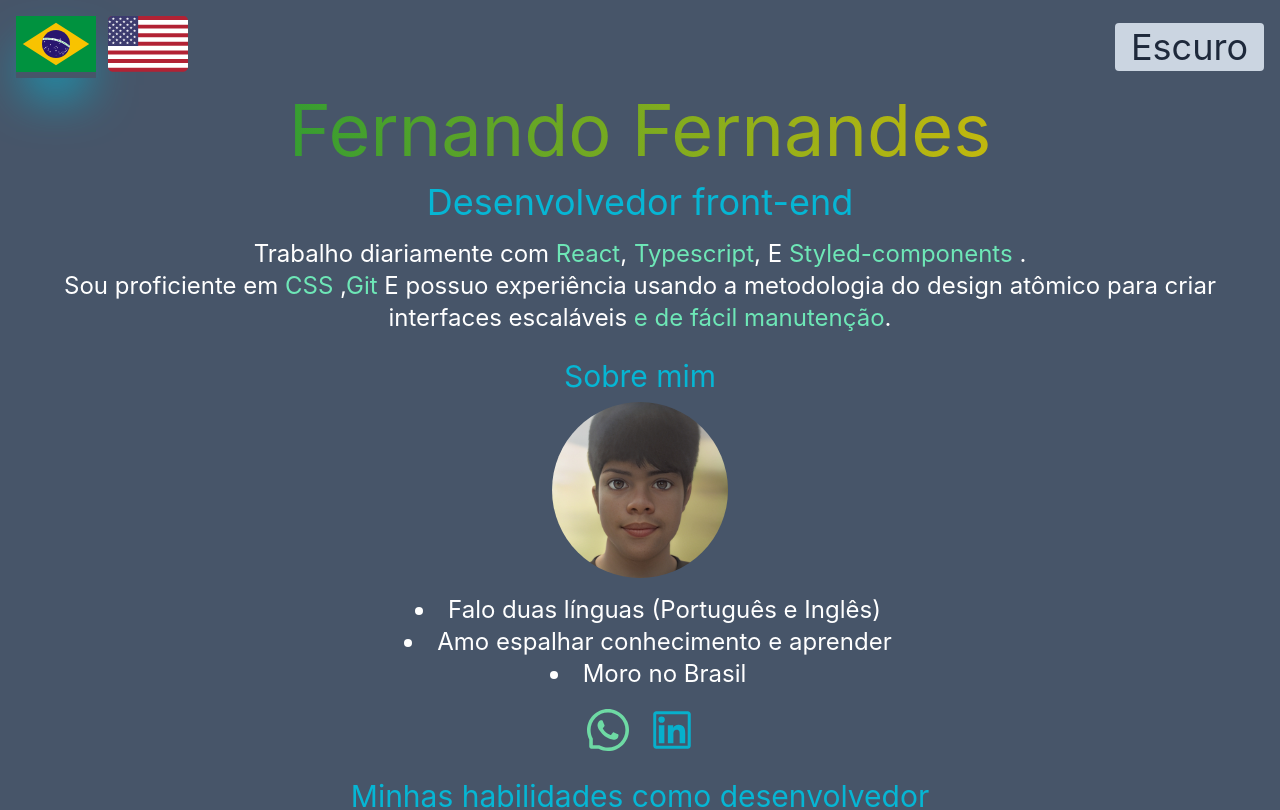
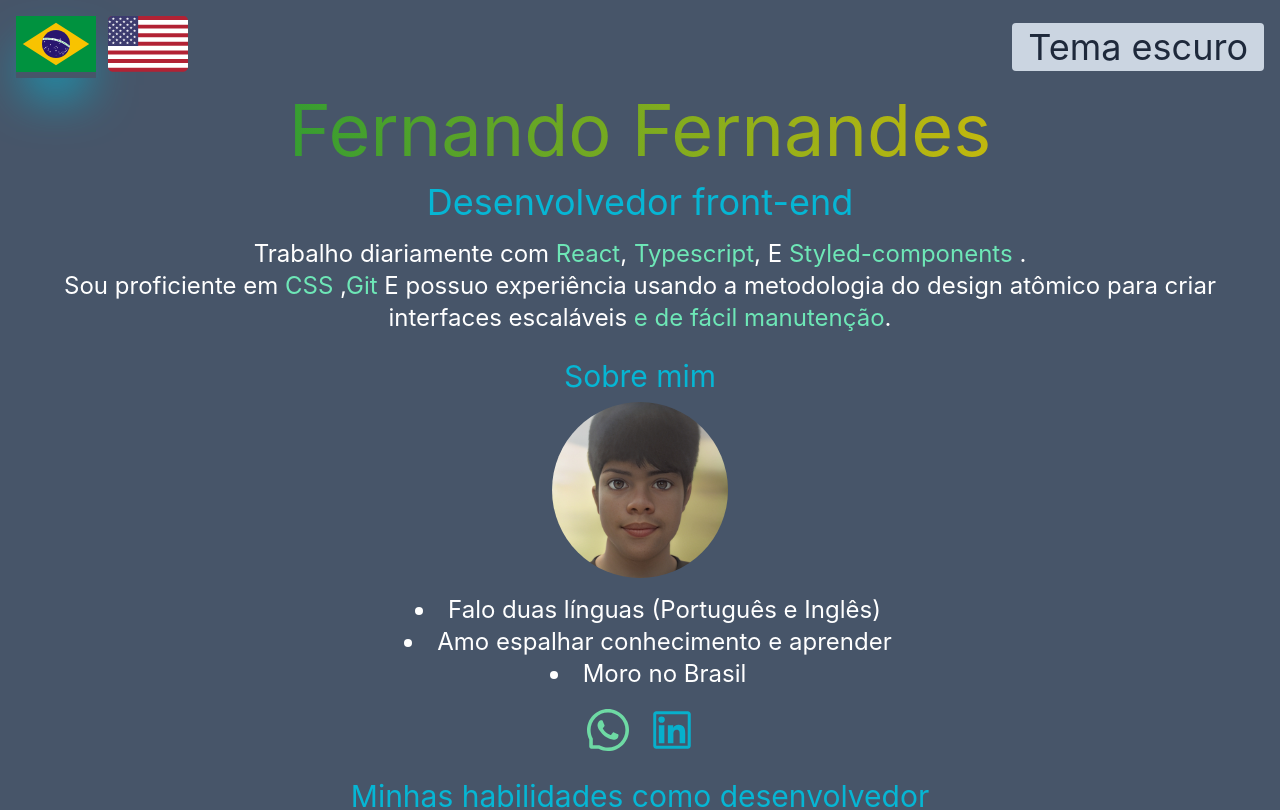
Before and after one commit to Fernando12mais/my-portfolio, a Next.js app: page / in a window 1280 px wide. Shown: the top 810 px of the page. Built offline with nearby package versions, Linux system fonts and the light colour scheme.

Commit message:
Improves text in darkmode button

```diff
--- a/languages/index.tsx
+++ b/languages/index.tsx
@@ -2,7 +2,7 @@ import Tag from "@/components/tag";
 
 const languages = (darkMode: boolean) => ({
   eng: {
-    darkmode: darkMode ? "Light" : "Dark",
+    darkmode: darkMode ? "Lightmode" : "Darkmode",
     role: "Frontend developer",
     description: (
       <>
@@ -58,7 +58,7 @@ const languages = (darkMode: boolean) => ({
     },
   },
   pt: {
-    darkmode: darkMode ? "Claro" : "Escuro",
+    darkmode: darkMode ? "Tema claro" : "Tema escuro",
     role: "Desenvolvedor front-end",
     description: (
       <>
```
